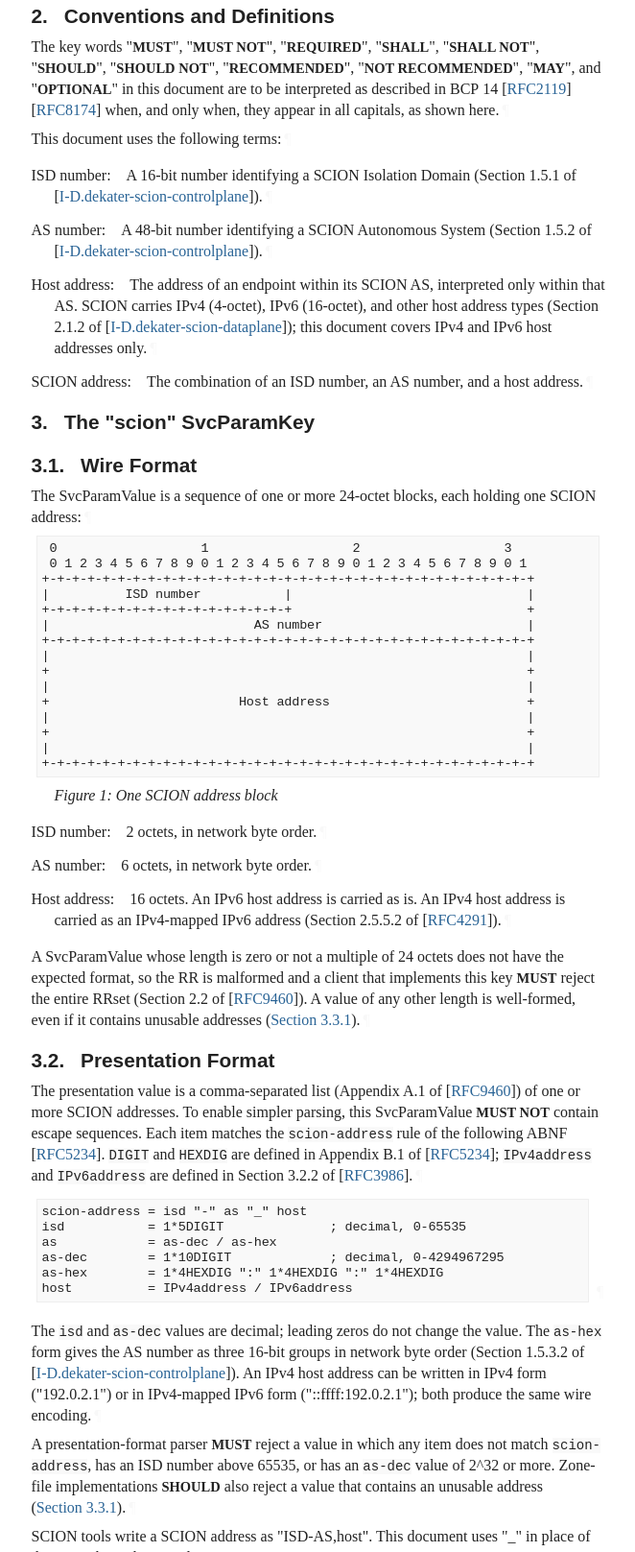
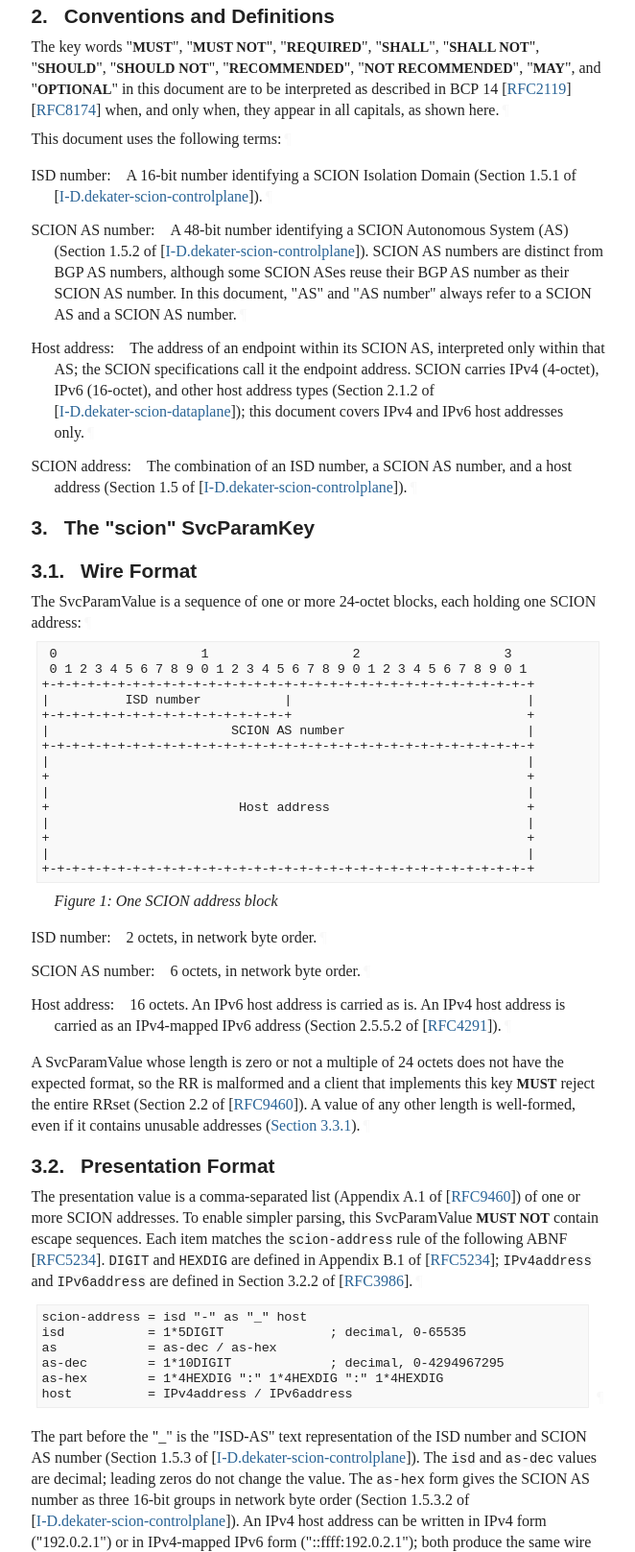
Before and after one commit to netsys-lab/draft-scion-svcb, a plain HTML site: page draft-john-scion-svcb.html in a window 1280 px wide. Shown: the part 1183-2800 px from the top of the page at 96% size, without its empty margins (92-754 px from the left). Drawn offline with Linux system fonts and the light colour scheme; a web font is replaced by a local one.

Commit message:
Script updating gh-pages from cd3ee30. [ci skip]

```diff
--- a/draft-john-scion-svcb.html
+++ b/draft-john-scion-svcb.html
@@ -1058,7 +1058,7 @@ svg {
 </tr></thead>
 <tfoot><tr>
 <td class="left">John, et al.</td>
-<td class="center">Expires 16 May 2027</td>
+<td class="center">Expires 18 May 2027</td>
 <td class="right">[Page]</td>
 </tr></tfoot>
 </table>
@@ -1071,12 +1071,12 @@ svg {
 <dd class="internet-draft">draft-john-scion-svcb-latest</dd>
 <dt class="label-published">Published:</dt>
 <dd class="published">
-<time datetime="2026-11-12" class="published">12 November 2026</time>
+<time datetime="2026-11-14" class="published">14 November 2026</time>
     </dd>
 <dt class="label-intended-status">Intended Status:</dt>
 <dd class="intended-status">Informational</dd>
 <dt class="label-expires">Expires:</dt>
-<dd class="expires"><time datetime="2027-05-16">16 May 2027</time></dd>
+<dd class="expires"><time datetime="2027-05-18">18 May 2027</time></dd>
 <dt class="label-authors">Authors:</dt>
 <dd class="authors">
 <div class="author">
@@ -1142,7 +1142,7 @@ requests its registration with IANA.<a href="#section-abstract-1" class="pilcrow
         time. It is inappropriate to use Internet-Drafts as reference
         material or to cite them other than as "work in progress."<a href="#section-boilerplate.1-3" class="pilcrow">¶</a></p>
 <p id="section-boilerplate.1-4">
-        This Internet-Draft will expire on 16 May 2027.<a href="#section-boilerplate.1-4" class="pilcrow">¶</a></p>
+        This Internet-Draft will expire on 18 May 2027.<a href="#section-boilerplate.1-4" class="pilcrow">¶</a></p>
 </section>
 </div>
 <div id="copyright">
@@ -1290,7 +1290,7 @@ path-aware inter-domain network architecture <span>[<a href="#RFC9217" class="ci
 endpoint is identified by a SCION address, which consists of an
 Isolation Domain (ISD) number, a SCION Autonomous System (AS) number,
 and a host address.<a href="#section-1-1" class="pilcrow">¶</a></p>
-<p id="section-1-2">No standard way exists to publish SCION addresses in the DNS. Current
+<p id="section-1-2">No interoperable way exists to publish SCION addresses in the DNS. Current
 deployments use TXT records of the form "scion=ISD-AS,host" (Section
 3.3 of <span>[<a href="#I-D.meynell-panrg-scion-research-questions" class="cite xref">I-D.meynell-panrg-scion-research-questions</a>]</span>), which cannot be
 associated with
@@ -1318,24 +1318,28 @@ appear in all capitals, as shown here.<a href="#section-2-1" class="pilcrow">¶<
 <span>[<a href="#I-D.dekater-scion-controlplane" class="cite xref">I-D.dekater-scion-controlplane</a>]</span>).<a href="#section-2-3.2.1" class="pilcrow">¶</a></p>
 </dd>
         <dd class="break"></dd>
-<dt id="section-2-3.3">AS number:</dt>
+<dt id="section-2-3.3">SCION AS number:</dt>
         <dd style="margin-left: 1.5em" id="section-2-3.4">
-          <p id="section-2-3.4.1">A 48-bit number identifying a SCION Autonomous System (Section 1.5.2
-of <span>[<a href="#I-D.dekater-scion-controlplane" class="cite xref">I-D.dekater-scion-controlplane</a>]</span>).<a href="#section-2-3.4.1" class="pilcrow">¶</a></p>
+          <p id="section-2-3.4.1">A 48-bit number identifying a SCION Autonomous System (AS) (Section
+1.5.2 of <span>[<a href="#I-D.dekater-scion-controlplane" class="cite xref">I-D.dekater-scion-controlplane</a>]</span>). SCION AS numbers are
+distinct from BGP AS numbers, although some SCION ASes reuse their BGP
+AS number as their SCION AS number. In this document, "AS" and "AS
+number" always refer to a SCION AS and a SCION AS number.<a href="#section-2-3.4.1" class="pilcrow">¶</a></p>
 </dd>
         <dd class="break"></dd>
 <dt id="section-2-3.5">Host address:</dt>
         <dd style="margin-left: 1.5em" id="section-2-3.6">
           <p id="section-2-3.6.1">The address of an endpoint within its SCION AS, interpreted only
-within that AS. SCION carries IPv4 (4-octet), IPv6 (16-octet), and
-other host address types (Section 2.1.2 of
-<span>[<a href="#I-D.dekater-scion-dataplane" class="cite xref">I-D.dekater-scion-dataplane</a>]</span>); this document covers IPv4 and IPv6
-host addresses only.<a href="#section-2-3.6.1" class="pilcrow">¶</a></p>
+within that AS; the SCION specifications call it the endpoint address.
+SCION carries IPv4 (4-octet), IPv6 (16-octet), and other host address
+types (Section 2.1.2 of <span>[<a href="#I-D.dekater-scion-dataplane" class="cite xref">I-D.dekater-scion-dataplane</a>]</span>); this
+document covers IPv4 and IPv6 host addresses only.<a href="#section-2-3.6.1" class="pilcrow">¶</a></p>
 </dd>
         <dd class="break"></dd>
 <dt id="section-2-3.7">SCION address:</dt>
         <dd style="margin-left: 1.5em" id="section-2-3.8">
-          <p id="section-2-3.8.1">The combination of an ISD number, an AS number, and a host address.<a href="#section-2-3.8.1" class="pilcrow">¶</a></p>
+          <p id="section-2-3.8.1">The combination of an ISD number, a SCION AS number, and a host
+address (Section 1.5 of <span>[<a href="#I-D.dekater-scion-controlplane" class="cite xref">I-D.dekater-scion-controlplane</a>]</span>).<a href="#section-2-3.8.1" class="pilcrow">¶</a></p>
 </dd>
       <dd class="break"></dd>
 </dl>
@@ -1361,7 +1365,7 @@ holding one SCION address:<a href="#section-3.1-1" class="pilcrow">¶</a></p>
 +-+-+-+-+-+-+-+-+-+-+-+-+-+-+-+-+-+-+-+-+-+-+-+-+-+-+-+-+-+-+-+-+
 |          ISD number           |                               |
 +-+-+-+-+-+-+-+-+-+-+-+-+-+-+-+-+                               +
-|                           AS number                           |
+|                        SCION AS number                        |
 +-+-+-+-+-+-+-+-+-+-+-+-+-+-+-+-+-+-+-+-+-+-+-+-+-+-+-+-+-+-+-+-+
 |                                                               |
 +                                                               +
@@ -1382,7 +1386,7 @@ holding one SCION address:<a href="#section-3.1-1" class="pilcrow">¶</a></p>
             <p id="section-3.1-3.2.1">2 octets, in network byte order.<a href="#section-3.1-3.2.1" class="pilcrow">¶</a></p>
 </dd>
           <dd class="break"></dd>
-<dt id="section-3.1-3.3">AS number:</dt>
+<dt id="section-3.1-3.3">SCION AS number:</dt>
           <dd style="margin-left: 1.5em" id="section-3.1-3.4">
             <p id="section-3.1-3.4.1">6 octets, in network byte order.<a href="#section-3.1-3.4.1" class="pilcrow">¶</a></p>
 </dd>
@@ -1423,12 +1427,14 @@ as-hex        = 1*4HEXDIG ":" 1*4HEXDIG ":" 1*4HEXDIG
 host          = IPv4address / IPv6address
 </pre><a href="#section-3.2-2" class="pilcrow">¶</a>
 </div>
-<p id="section-3.2-3">The <code>isd</code> and <code>as-dec</code> values are decimal; leading zeros do not change
-the value. The <code>as-hex</code> form gives the AS number as three 16-bit groups
-in network byte order (Section 1.5.3.2 of
-<span>[<a href="#I-D.dekater-scion-controlplane" class="cite xref">I-D.dekater-scion-controlplane</a>]</span>). An IPv4 host address can be written
-in IPv4 form ("192.0.2.1") or in IPv4-mapped IPv6 form
-("::ffff:192.0.2.1"); both produce the same wire encoding.<a href="#section-3.2-3" class="pilcrow">¶</a></p>
+<p id="section-3.2-3">The part before the "_" is the "ISD-AS" text representation of the ISD
+number and SCION AS number (Section 1.5.3 of
+<span>[<a href="#I-D.dekater-scion-controlplane" class="cite xref">I-D.dekater-scion-controlplane</a>]</span>). The <code>isd</code> and <code>as-dec</code> values are
+decimal; leading zeros do not change the value. The <code>as-hex</code> form gives
+the SCION AS number as three 16-bit groups in network byte order
+(Section 1.5.3.2 of <span>[<a href="#I-D.dekater-scion-controlplane" class="cite xref">I-D.dekater-scion-controlplane</a>]</span>). An IPv4 host
+address can be written in IPv4 form ("192.0.2.1") or in IPv4-mapped
+IPv6 form ("::ffff:192.0.2.1"); both produce the same wire encoding.<a href="#section-3.2-3" class="pilcrow">¶</a></p>
 <p id="section-3.2-4">A presentation-format parser <span class="bcp14">MUST</span> reject a value in which any item does
 not match <code>scion-address</code>, has an ISD number above 65535, or has an
 <code>as-dec</code> value of 2^32 or more. Zone-file implementations <span class="bcp14">SHOULD</span> also
@@ -1444,12 +1450,13 @@ reject a value that contains an unusable address (<a href="#unusable" class="aut
 implementation <span class="bcp14">MUST</span> render each SCION address as follows:<a href="#section-3.2.1-1" class="pilcrow">¶</a></p>
 <ul class="normal">
 <li class="normal" id="section-3.2.1-2.1">
-              <p id="section-3.2.1-2.1.1">the ISD number in decimal without leading zeros;<a href="#section-3.2.1-2.1.1" class="pilcrow">¶</a></p>
+              <p id="section-3.2.1-2.1.1">the ISD number in decimal without leading zeros (Section 1.5.3.1 of
+<span>[<a href="#I-D.dekater-scion-controlplane" class="cite xref">I-D.dekater-scion-controlplane</a>]</span>);<a href="#section-3.2.1-2.1.1" class="pilcrow">¶</a></p>
 </li>
             <li class="normal" id="section-3.2.1-2.2">
-              <p id="section-3.2.1-2.2.1">the AS number in decimal without leading zeros if it is below 2^32,
-and otherwise in the <code>as-hex</code> form with lowercase hexadecimal digits,
-no leading zeros within a group, and "0" for a zero group (Section
+              <p id="section-3.2.1-2.2.1">the SCION AS number in decimal without leading zeros if it is below
+2^32, and otherwise in the <code>as-hex</code> form with lowercase hexadecimal
+digits, no leading zeros within a group, and "0" for a zero group (Section
 1.5.3.2 of <span>[<a href="#I-D.dekater-scion-controlplane" class="cite xref">I-D.dekater-scion-controlplane</a>]</span>);<a href="#section-3.2.1-2.2.1" class="pilcrow">¶</a></p>
 </li>
             <li class="normal" id="section-3.2.1-2.3">
@@ -1816,9 +1823,10 @@ this note.)<a href="#section-7-4" class="pilcrow">¶</a></p>
       </h2>
 <p id="appendix-A-1">The examples use ISD and AS numbers reserved for documentation (ISDs
 1-15 and AS numbers ff00:0:0 to ff00:0:ffff, Sections 1.5.1 and 1.5.2.2
-of <span>[<a href="#I-D.dekater-scion-controlplane" class="cite xref">I-D.dekater-scion-controlplane</a>]</span>), except that test vectors use AS
-64496 from <span>[<a href="#RFC5398" class="cite xref">RFC5398</a>]</span> and values at 2^32 to show the decimal AS form and
-canonical rendering.<a href="#appendix-A-1" class="pilcrow">¶</a></p>
+of <span>[<a href="#I-D.dekater-scion-controlplane" class="cite xref">I-D.dekater-scion-controlplane</a>]</span>). SCION has no documentation AS
+numbers below 2^32, so the test vectors also use AS 64496, a value
+reserved for documentation as a BGP AS number <span>[<a href="#RFC5398" class="cite xref">RFC5398</a>]</span>, and values
+around 2^32 to show the decimal AS form and canonical rendering.<a href="#appendix-A-1" class="pilcrow">¶</a></p>
 <p id="appendix-A-2">An HTTPS service reachable over IPv4, IPv6, and SCION:<a href="#appendix-A-2" class="pilcrow">¶</a></p>
 <div class="lang-dns-rr sourcecode" id="appendix-A-3">
 <pre>
```
Also changed, not shown: draft-john-scion-svcb.txt.
